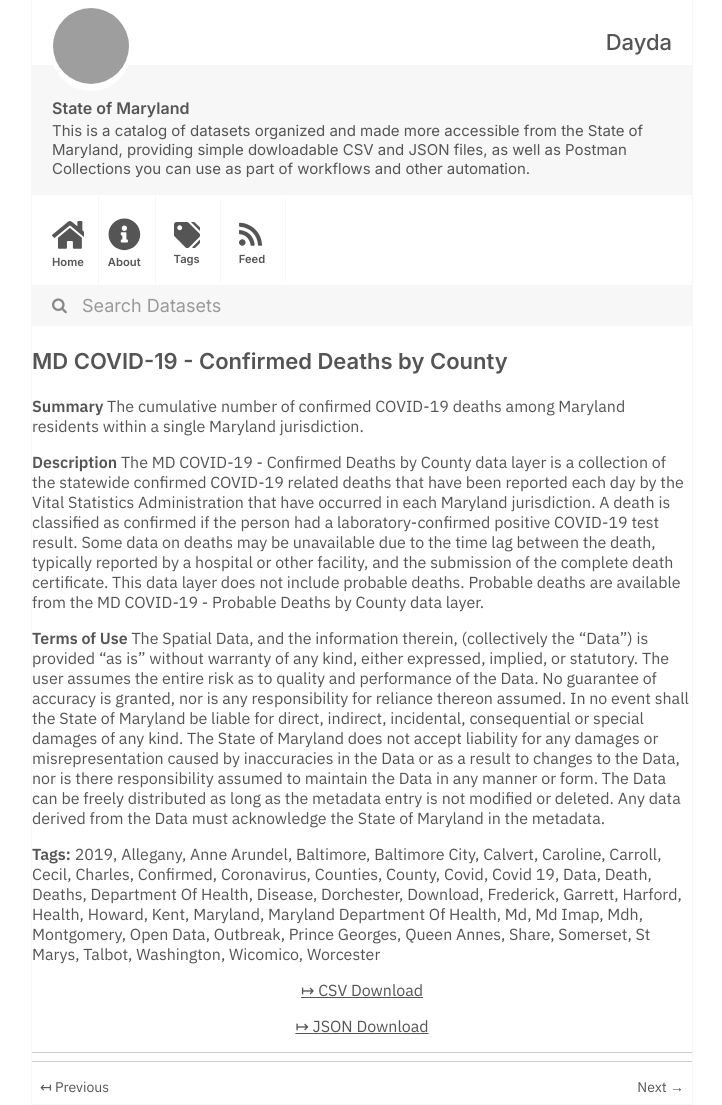
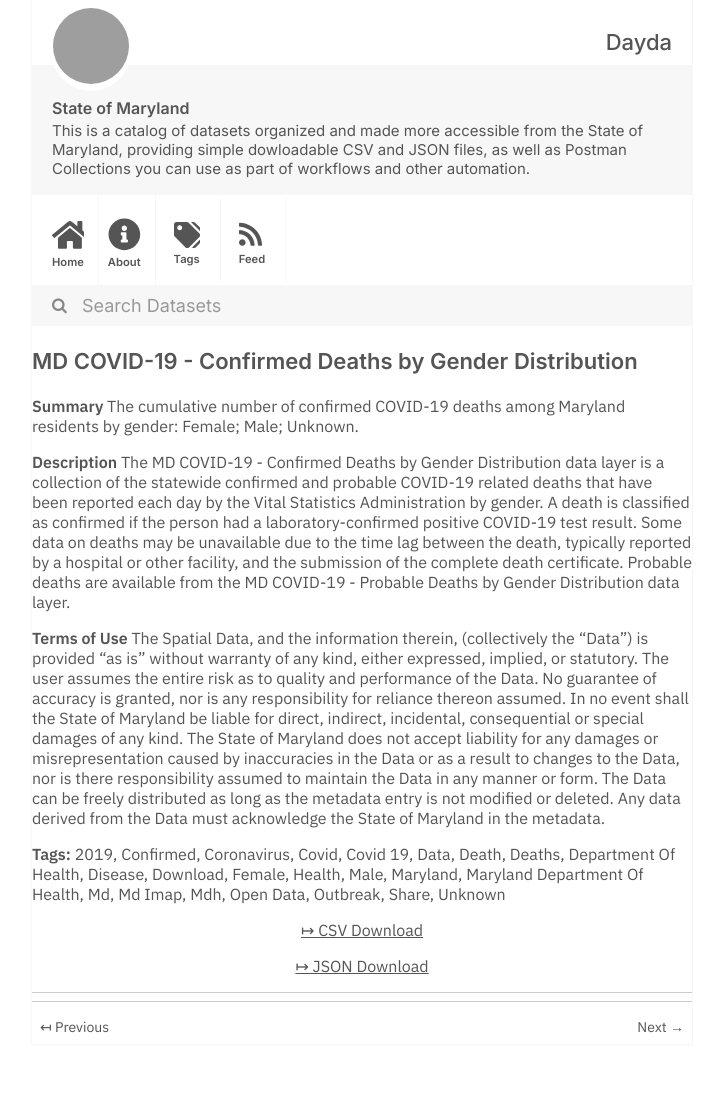
Before and after one commit to dayda-entities/state-of-maryland, a Jekyll site: the page built from _posts/2020-11-10-md-covid-19-confirmed-deaths-b.md, in a window 1280 px wide. Shown: the whole page, without its empty margins (278-1000 px from the left). Built offline with Jekyll 4.4.1, drawn with Linux system fonts in a browser that asks for light colours; after the commit the page ends 1045 px from its top, so only the background shows below that; grey boxes are pictures that could not be loaded.

Commit message:
Publish Data

```diff
--- a/_posts/2020-11-10-md-covid-19-confirmed-deaths-b.md
+++ b/_posts/2020-11-10-md-covid-19-confirmed-deaths-b.md
@@ -1,24 +1,13 @@
 ---
-title: MD COVID-19 - Confirmed Deaths by County
-created: '2020-11-10T17:25:48.301061'
-modified: '2020-12-04T19:15:21.123499'
+title: MD COVID-19 - Confirmed Deaths by Gender Distribution
+created: '2020-11-10T17:24:06.178770'
+modified: '2020-12-04T19:14:25.488626'
 state: active
 type: dataset
 tags:
   - '2019'
-  - Allegany
-  - Anne Arundel
-  - Baltimore
-  - Baltimore City
-  - Calvert
-  - Caroline
-  - Carroll
-  - Cecil
-  - Charles
   - Confirmed
   - Coronavirus
-  - Counties
-  - County
   - Covid
   - Covid 19
   - Data
@@ -26,44 +15,32 @@ tags:
   - Deaths
   - Department Of Health
   - Disease
-  - Dorchester
   - Download
-  - Frederick
-  - Garrett
-  - Harford
+  - Female
   - Health
-  - Howard
-  - Kent
+  - Male
   - Maryland
   - Maryland Department Of Health
   - Md
   - Md Imap
   - Mdh
-  - Montgomery
   - Open Data
   - Outbreak
-  - Prince Georges
-  - Queen Annes
   - Share
-  - Somerset
-  - St Marys
-  - Talbot
-  - Washington
-  - Wicomico
-  - Worcester
+  - Unknown
 groups:
   - Local Government
-csv_url: 'https://opendata.maryland.gov/api/views/x28q-kc4a/rows.csv?accessType=DOWNLOAD'
+csv_url: 'https://opendata.maryland.gov/api/views/6wn5-z595/rows.csv?accessType=DOWNLOAD'
 json_url: >-
-  https://opendata.maryland.gov/api/views/x28q-kc4a/rows.json?accessType=DOWNLOAD
+  https://opendata.maryland.gov/api/views/6wn5-z595/rows.json?accessType=DOWNLOAD
 layout: post
 
 ---
 <b>Summary</b>
-The cumulative number of confirmed COVID-19 deaths among Maryland residents within a single Maryland jurisdiction.
+The cumulative number of confirmed COVID-19 deaths among Maryland residents by gender: Female; Male; Unknown.
 
 <b>Description</b>
-The MD COVID-19 - Confirmed Deaths by County data layer is a collection of the statewide confirmed COVID-19 related deaths that have been reported each day by the Vital Statistics Administration that have occurred in each Maryland jurisdiction. A death is classified as confirmed if the person had a laboratory-confirmed positive COVID-19 test result. Some data on deaths may be unavailable due to the time lag between the death, typically reported by a hospital or other facility, and the submission of the complete death certificate. This data layer does not include probable deaths. Probable deaths are available from the MD COVID-19 - Probable Deaths by County data layer.
+The MD COVID-19 - Confirmed Deaths by Gender Distribution data layer is a collection of the statewide confirmed and probable COVID-19 related deaths that have been reported each day by the Vital Statistics Administration by gender. A death is classified as confirmed if the person had a laboratory-confirmed positive COVID-19 test result. Some data on deaths may be unavailable due to the time lag between the death, typically reported by a hospital or other facility, and the submission of the complete death certificate. Probable deaths are available from the MD COVID-19 - Probable Deaths by Gender Distribution data layer.
 
 <b>Terms of Use</b>
 The Spatial Data, and the information therein, (collectively the "Data") is provided "as is" without warranty of any kind, either expressed, implied, or statutory. The user assumes the entire risk as to quality and performance of the Data. No guarantee of accuracy is granted, nor is any responsibility for reliance thereon assumed. In no event shall the State of Maryland be liable for direct, indirect, incidental, consequential or special damages of any kind. The State of Maryland does not accept liability for any damages or misrepresentation caused by inaccuracies in the Data or as a result to changes to the Data, nor is there responsibility assumed to maintain the Data in any manner or form. The Data can be freely distributed as long as the metadata entry is not modified or deleted. Any data derived from the Data must acknowledge the State of Maryland in the metadata.
```
